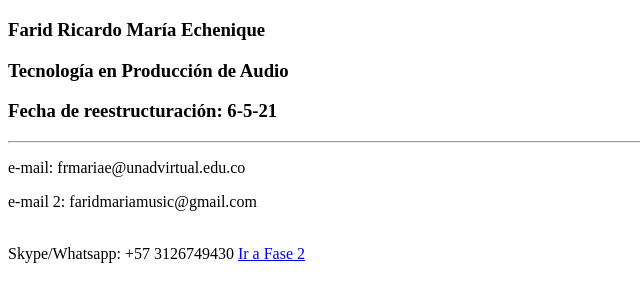
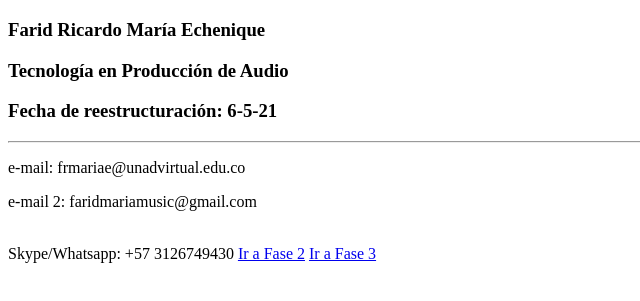
Before and after one commit to FaridMariaMusic/DSW-FaridMaria, a plain HTML site: page index.html in a window 1280 px wide. Shown: the part 61-362 px from the top of the page, without its empty margins (0-640 px from the left). Drawn offline with Linux system fonts and the light colour scheme.

Commit message:
Ir a fase3 boton
Boton fase3

```diff
--- a/index.html
+++ b/index.html
@@ -17,5 +17,6 @@
     <br>Skype/Whatsapp: +57 3126749430
 
     <a href="fase2/design.html">Ir a Fase 2</a>
+    <a href="fase3/index.html">Ir a Fase 3</a>
 </body>
 </html>
```
